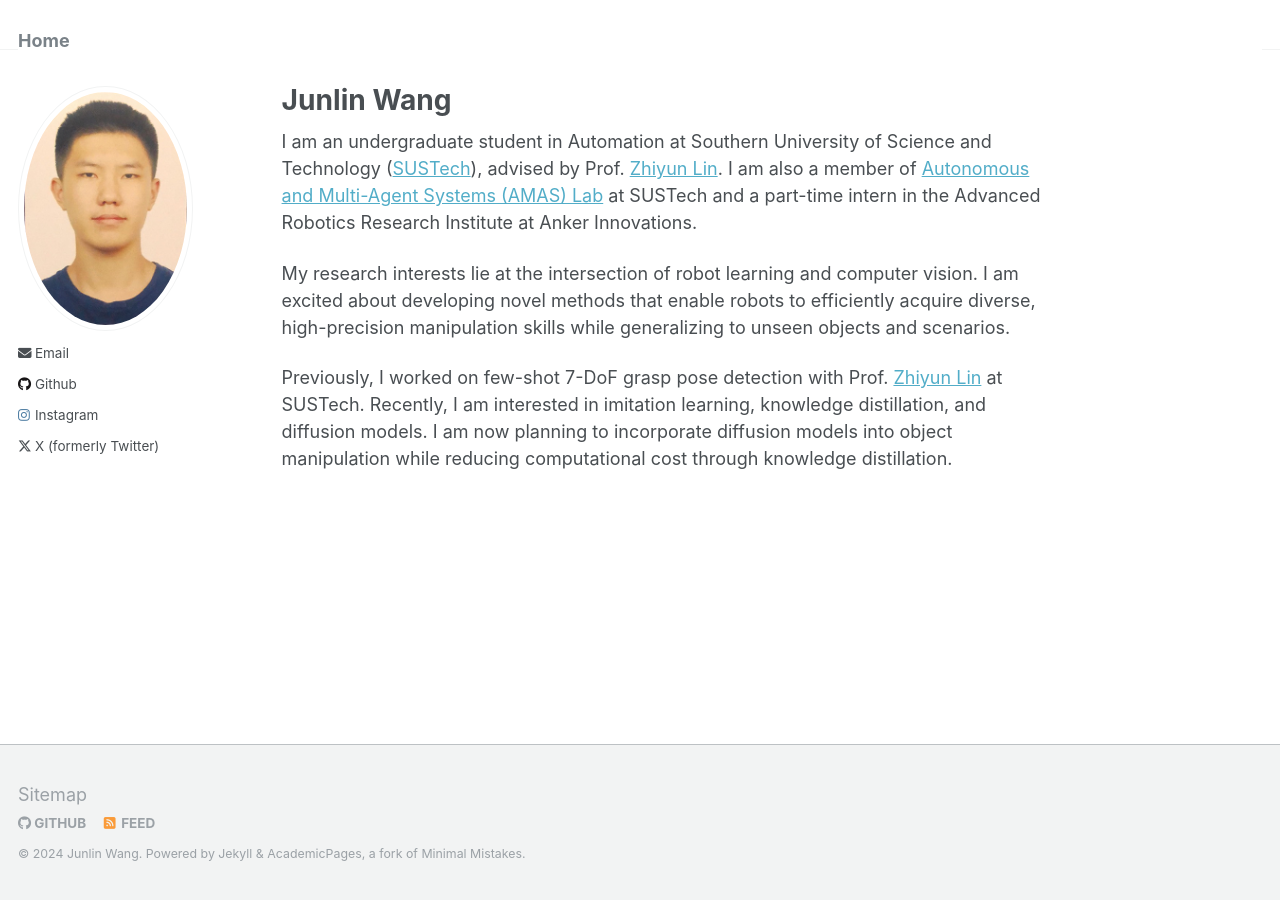
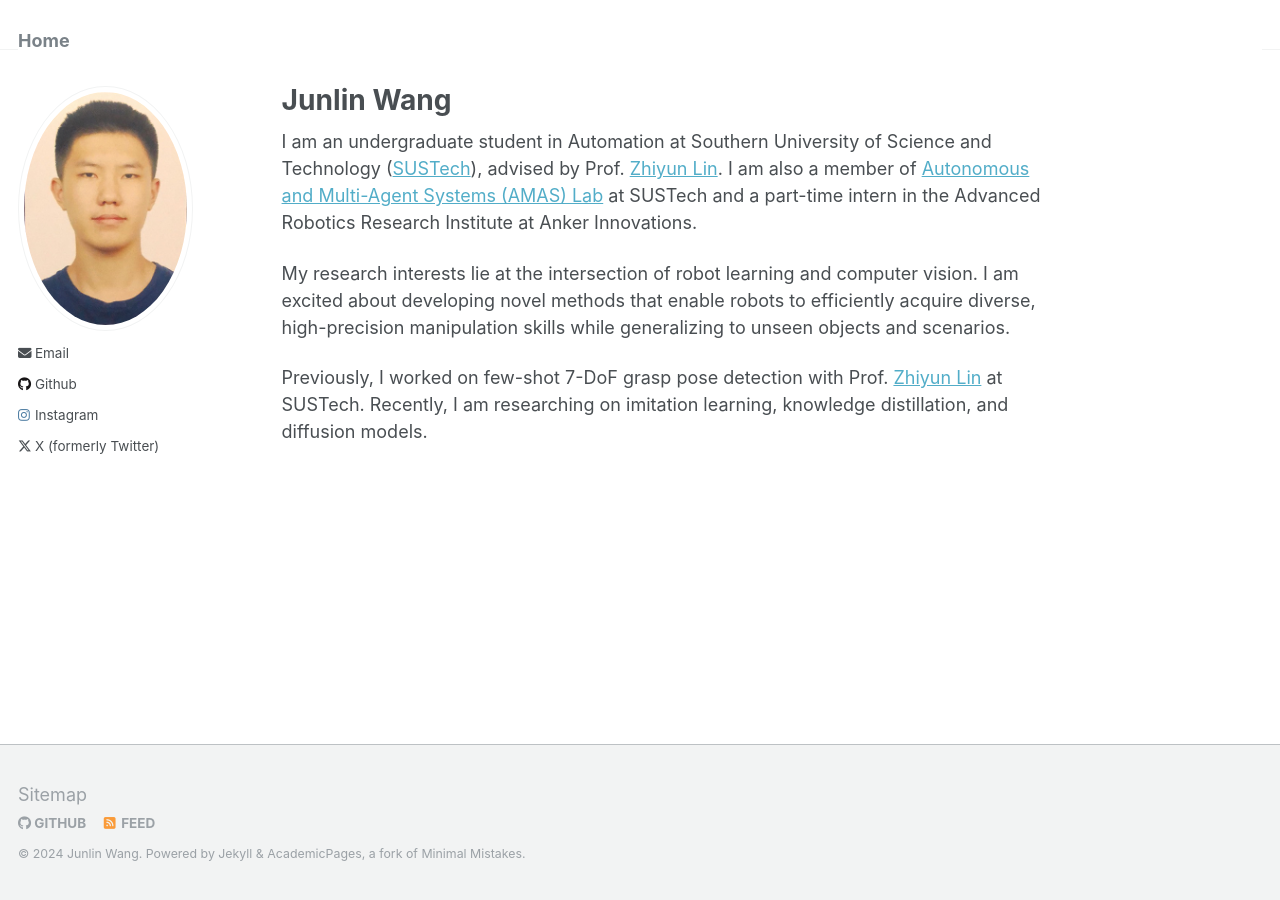
Before and after one commit to HenryWJL/HenryWJL.github.io, a Jekyll site: the page built from _pages/about.md, in a window 1280 px wide. Built offline with Jekyll 4.4.1, drawn with Linux system fonts in a browser that asks for light colours.

Commit message:
Update about.md

```diff
--- a/_pages/about.md
+++ b/_pages/about.md
@@ -11,4 +11,4 @@ I am an undergraduate student in Automation at Southern University of Science an
 
 My research interests lie at the intersection of robot learning and computer vision. I am excited about developing novel methods that enable robots to efficiently acquire diverse, high-precision manipulation skills while generalizing to unseen objects and scenarios.
 
-Previously, I worked on few-shot 7-DoF grasp pose detection with Prof. [Zhiyun Lin](https://scholar.google.com/citations?user=ic9y2dIAAAAJ&hl=en) at SUSTech. Recently, I am interested in imitation learning, knowledge distillation, and diffusion models. I am now planning to incorporate diffusion models into object manipulation while reducing computational cost through knowledge distillation.
+Previously, I worked on few-shot 7-DoF grasp pose detection with Prof. [Zhiyun Lin](https://scholar.google.com/citations?user=ic9y2dIAAAAJ&hl=en) at SUSTech. Recently, I am researching on imitation learning, knowledge distillation, and diffusion models.
```
